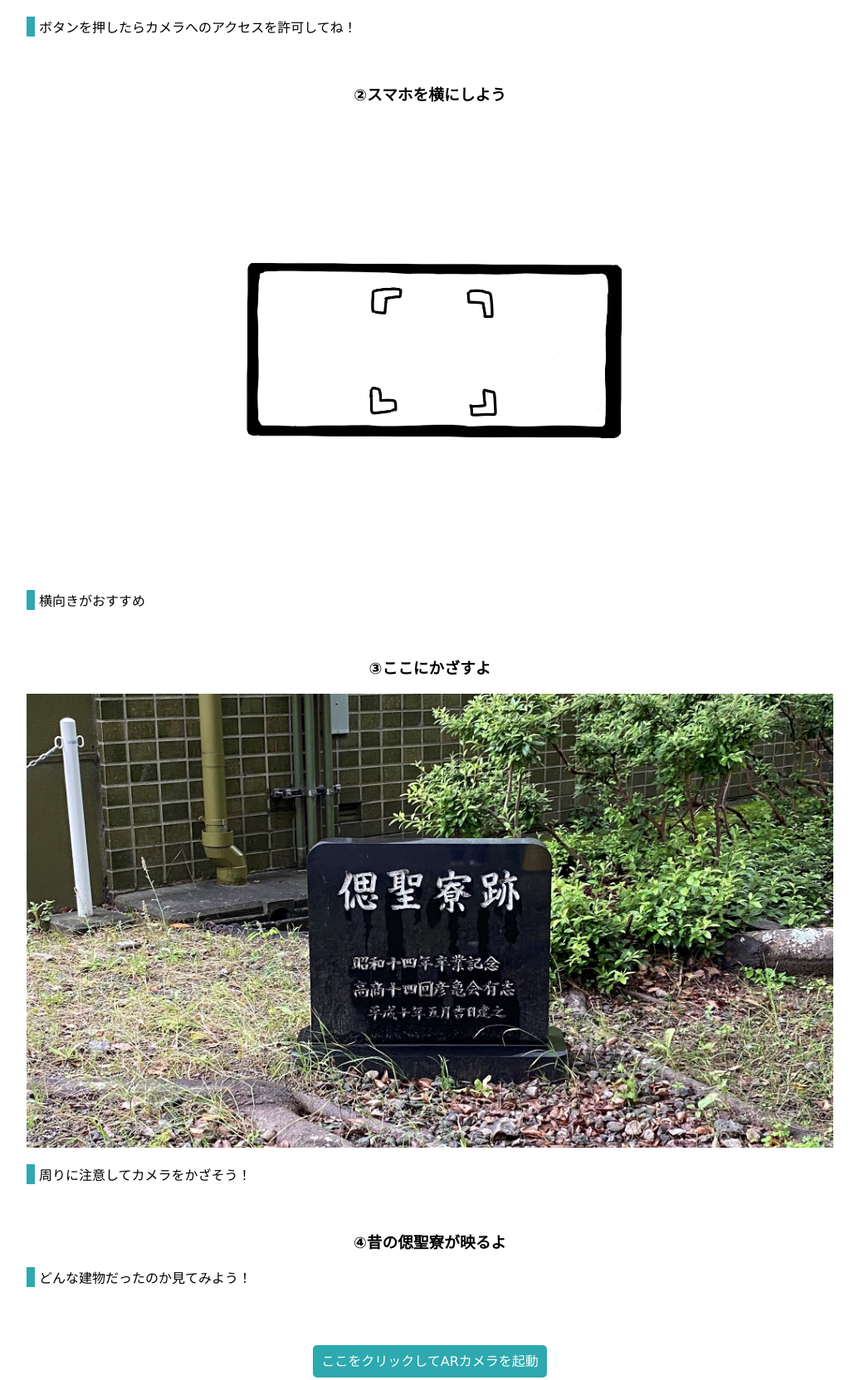
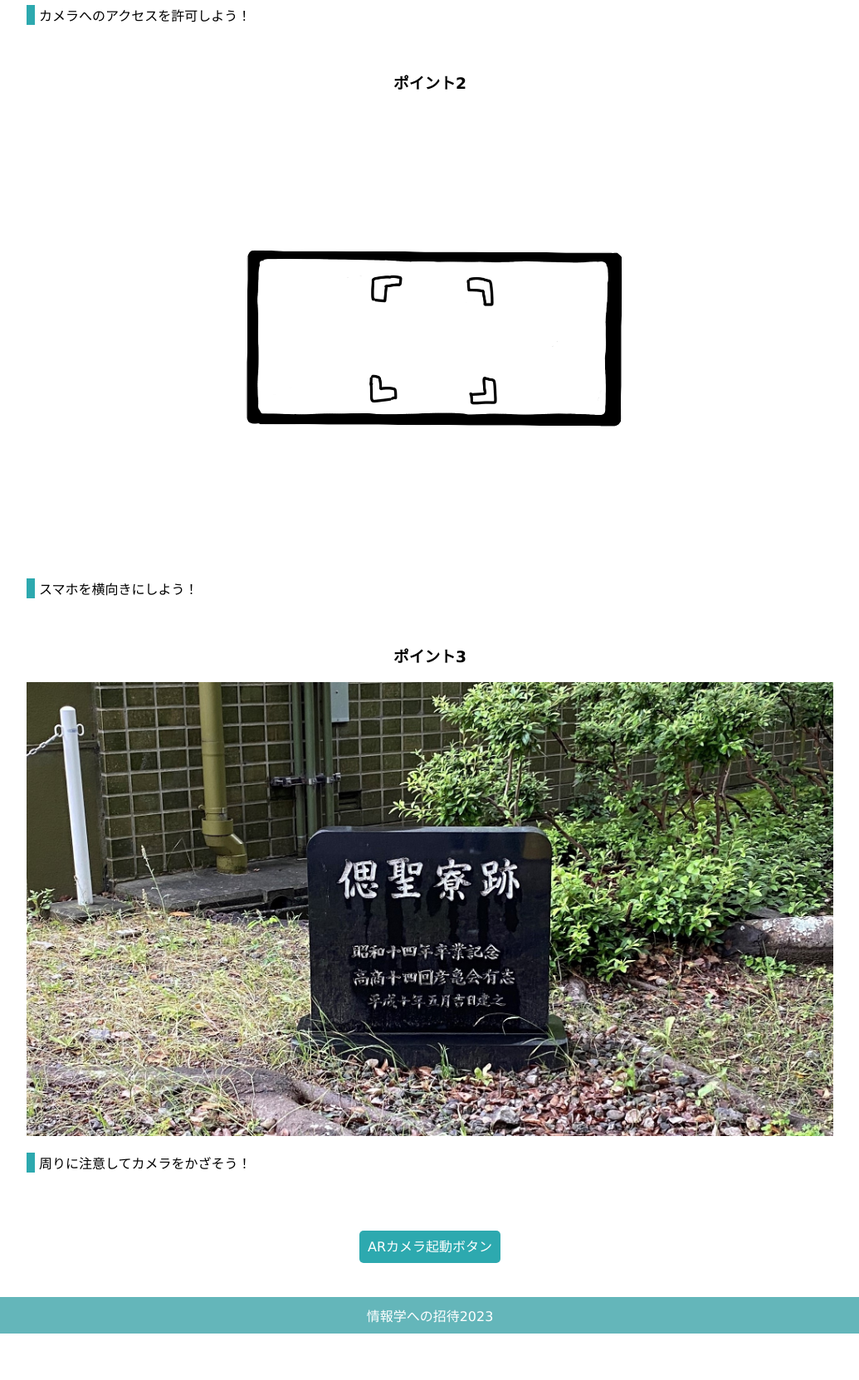
Before and after one commit to jouhou2023/jouhou, a plain HTML site: page index.html in a window 1280 px wide. Shown: the part 710-2373 px from the top of the page at 83% size, without its empty margins (122-1157 px from the left). After the commit the page ends 2317 px from the top, so only its background shows below. Drawn offline with Linux system fonts and the light colour scheme.

Commit message:
Update index.html

```diff
--- a/index.html
+++ b/index.html
@@ -10,39 +10,33 @@
 
 <body>
     <header>
-        <h1>ARのポイント</h1>
+        <h2>ARカメラで昔の偲聖寮を見よう</h2>
     </header>
 
     <main>
         <div class="contents">
-            <h3>①カメラへのアクセスを許可</h3>
+            <h3>ポイント1</h3>
             <img src="image/image_1.png" alt="カメラを横にしよう">
             <p>
-                ボタンを押したらカメラへのアクセスを許可してね！
+                カメラへのアクセスを許可しよう！
             </p>
         </div>
         <div class="contents">
-            <h3>②スマホを横にしよう</h3>
+            <h3>ポイント2</h3>
             <img src="image/image_2.png" alt="ここにかざすよ">
             <p>
-                横向きがおすすめ
+                スマホを横向きにしよう！
             </p>
         </div>
         <div class="contents">
-            <h3>③ここにかざすよ</h3>
+            <h3>ポイント3</h3>
             <img src="image/image_3.jpg" alt="昔の情景が見えるよ">
             <p>
                 周りに注意してカメラをかざそう！
             </p>
         </div>
-        <div class="contents">
-            <h3>④昔の偲聖寮が映るよ</h3>
-            <p>
-                どんな建物だったのか見てみよう！
-            </p>
-        </div>
         <div class="link">
-            <a href="AR_sample/index.html" target="AR" class="camera">ここをクリックしてARカメラを起動</a>
+            <a href="AR_sample/index.html" target="AR" class="camera">ARカメラ起動ボタン</a>
         </div>
     </main>
 
```
